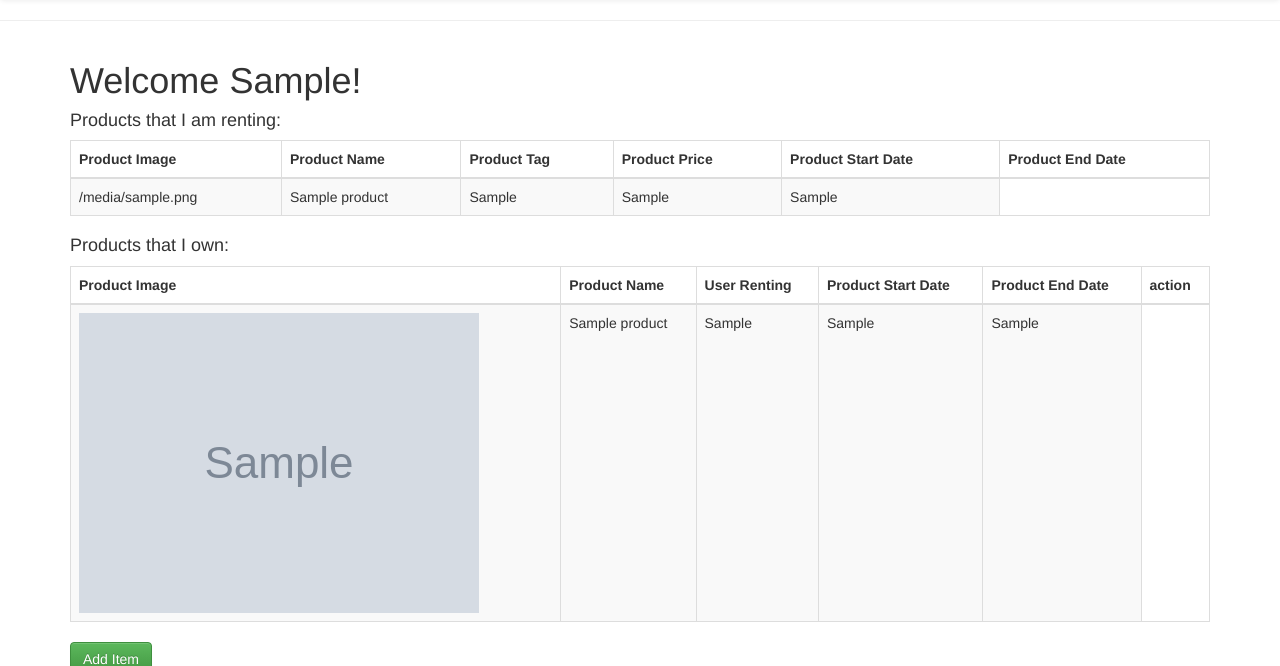
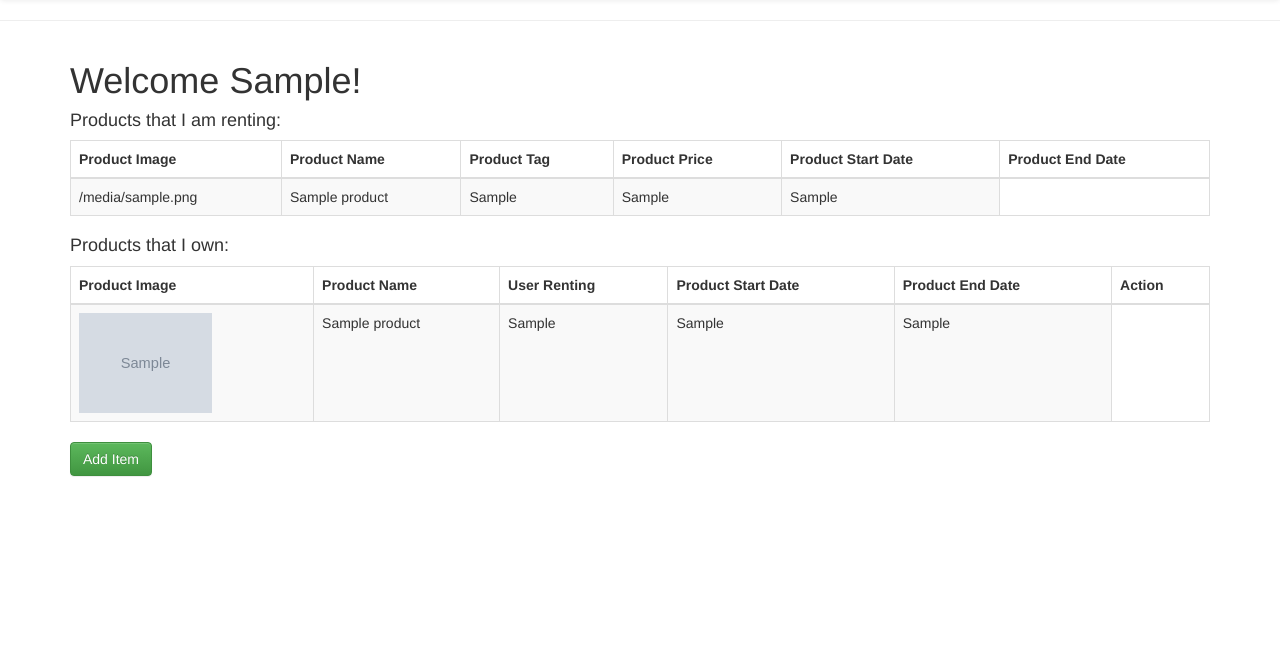
Before and after one commit to tkaderr/rental_app, a Django app: template apps/user_dashboard/templates/user_dashboard/dashboard.html in a window 1280 px wide. Shown: the part 52-718 px from the top of the page. Run offline with Django 3.2, Linux system fonts and the light colour scheme; tables that the repository leaves empty hold one stand-in row (values such as "Sample post"); the template is opened without the code that fills it: values that come from a table or form of the project are taken from there, most other values are stand-ins (such as "Sample title", 1, 10 or a date in 2020); grey boxes marked "Sample" are stand-in pictures; some libraries are stand-ins or nearby versions.

Commit message:
updated img tag

```diff
--- a/apps/user_dashboard/templates/user_dashboard/dashboard.html
+++ b/apps/user_dashboard/templates/user_dashboard/dashboard.html
@@ -80,13 +80,13 @@
           <th>User Renting</th>
           <th>Product Start Date</th>
           <th>Product End Date</th>
-          <th>action</th>
+          <th>Action</th>
         </tr>
       </thead>
       <tbody>
         {% for products in products %}
         <tr>
-          <td><img src="{{products.image.url}}" alt=""></td>
+          <td><img src="{% if products.image %}{{products.image.url}}{%endif%}" alt="" height= "100px" width= "auto"></td>
           <td>{{products.name}}</td>
           <td>{{product.user_rental.first_name}}</td>
           <td>{{products.product_rental.rented_at_start}}</td>
@@ -100,5 +100,6 @@
     </table>
     <a href="/new_item/"><button type="button" class="btn btn-success" name="button">Add Item</button></a>
   </div>
+
   </body>
 </html>
```
